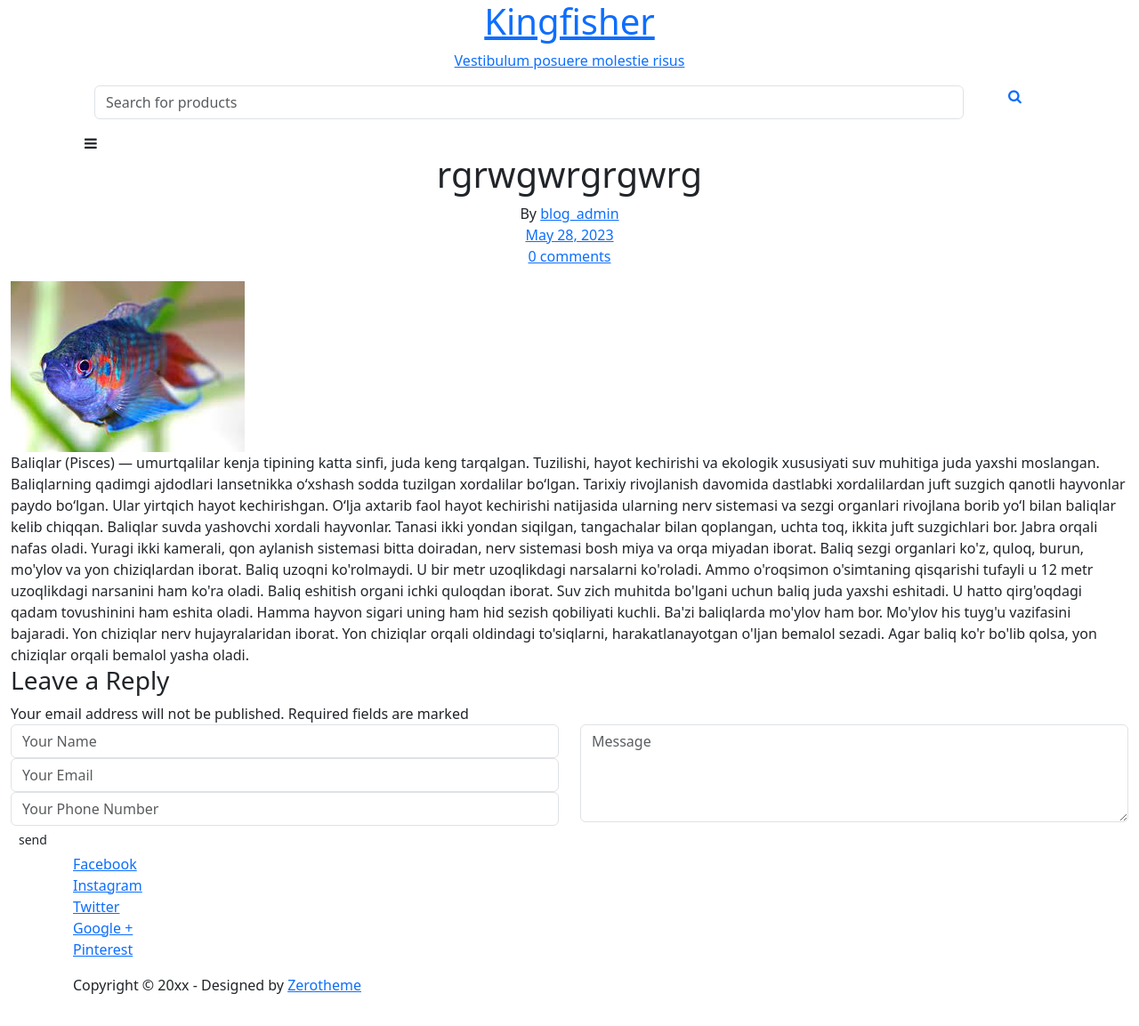
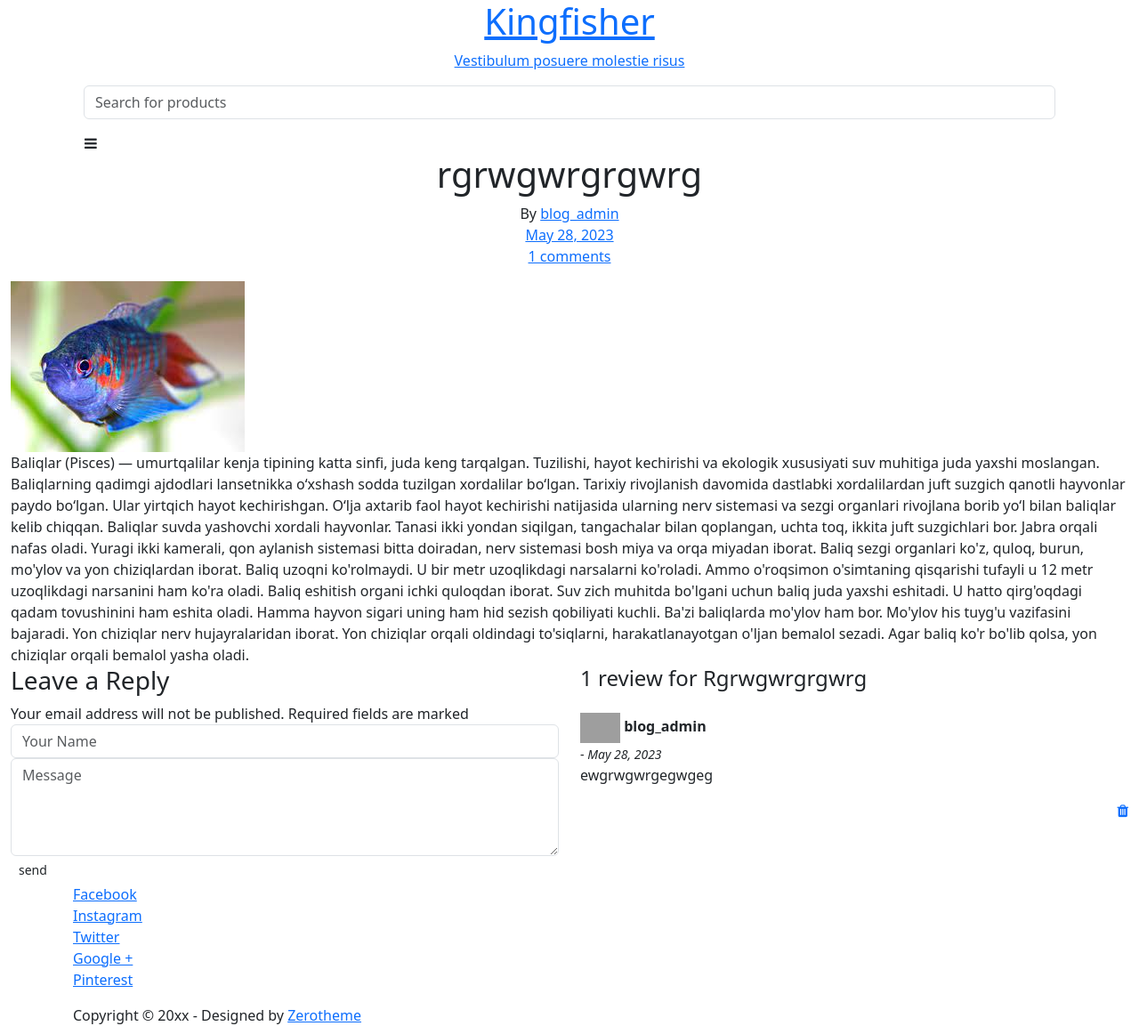
Before and after one commit to pazlidinov/blog, a Django app: page /detail/2/ in a window 1280 px wide. Shown: the whole page at 89% size. Before the commit the page ends 1117 px from the top, so only its background shows below. Run offline with Django 4.2, Linux system fonts and the light colour scheme; data comes from the database, SQL or seed files in the repository; both versions use the stored data as it was after the commit; some libraries are stand-ins or nearby versions; grey boxes are pictures that could not be loaded.

Commit message:
add comments

```diff
--- a/config/main/admin.py
+++ b/config/main/admin.py
@@ -1,7 +1,10 @@
 from django.contrib import admin
 from django.utils.html import mark_safe
-from .models import Category, Article, Tag
+from .models import Category, Article, Tag, Comment, Reply_Comment
 # Register your models here.
+
+admin.site.register(Comment)
+admin.site.register(Reply_Comment)
 
 
 @admin.register(Category)
--- a/config/main/models.py
+++ b/config/main/models.py
@@ -49,3 +49,22 @@ class Article(models.Model):
 
     def __str__(self):
         return self.title
+
+
+class Comment(models.Model):
+    article = models.ForeignKey(
+        Article, on_delete=models.CASCADE, related_name="comments")
+    user = models.ForeignKey(User, on_delete=models.PROTECT, null=True)
+    comment = models.TextField()
+    published = models.DateField(auto_now_add=True)
+
+    def __str__(self):
+        return str(self.article.slug)
+
+
+class Reply_Comment(models.Model):
+    comment = models.ForeignKey(
+        Comment, on_delete=models.CASCADE, related_name='reply_comments')
+    user = models.ForeignKey(User, on_delete=models.PROTECT, null=True)
+    comment = models.TextField()
+    published = models.DateField(auto_now_add=True)
--- a/config/main/urls.py
+++ b/config/main/urls.py
@@ -14,5 +14,10 @@ urlpatterns = [
     # sort
     path('sort_by_teg/<slug>/', views.sort_by_teg, name='sort_by_teg'),
     path('sort_by_category/<slug>/', views.sort_by_category, name='sort_by_category'),
+    path('sort_by_title/', views.sort_by_title, name='sort_by_title'),
+
+    # comment
+    path('comment/<int:id>/', views.create_comment, name='comment'),
+    path('comment/delete/<int:id>/', views.delete_comment, name='delete_comment'),
 
 ]
--- a/config/main/views.py
+++ b/config/main/views.py
@@ -1,9 +1,11 @@
-from django.shortcuts import render
+from django.shortcuts import render, redirect
 
 from django.views.generic import ListView, DetailView
-from .models import Article, Tag, Category
+from .models import Article, Tag, Category, Comment
 
 # Create your views here.
+
+# Artcile
 
 
 def home_page(request):
@@ -21,17 +23,52 @@ class Detail_Article(DetailView):
 
 
 def sort_by_teg(request, slug):
-    tag=Tag.objects.get(slug=slug)
-    art=Article.objects.filter(tag=tag)
-    data={
-        'object_list':art,
+    tag = Tag.objects.get(slug=slug)
+    art = Article.objects.filter(tag=tag)
+    data = {
+        'object_list': art,
     }
     return render(request, 'list_articles.html', context=data)
 
+
 def sort_by_category(request, slug):
-    cat=Category.objects.get(slug=slug)
-    art=Article.objects.filter(category=cat)
-    data={
-        'object_list':art,
+    cat = Category.objects.get(slug=slug)
+    art = Article.objects.filter(category=cat)
+    data = {
+        'object_list': art,
     }
     return render(request, 'list_articles.html', context=data)
+
+
+def sort_by_title(request):
+    art = Article.objects.filter(title__icontains=request.GET.get('title'))
+    data = {
+        'object_list': art,
+    }
+    return render(request, 'list_articles.html', context=data)
+
+
+# Comment
+
+
+def create_comment(request, id):
+    art = Article.objects.get(id=id)
+
+    if request.method == "POST":
+        comment = request.POST.get("comment")
+        u = None
+        if request.user.is_authenticated:
+            u = request.user
+        else:
+            u = None
+
+        if len(comment) > 3:
+            Comment.objects.create(article=art, user=u, comment=comment)
+
+    return redirect("home:detail", id)
+
+
+def delete_comment(request, comment_id):
+    com = Comment.objects.get(pk=comment_id)
+    com.delete()
+    return redirect("home:detail", com.product.id)
--- a/config/templates/base.html
+++ b/config/templates/base.html
@@ -47,23 +47,16 @@
                 </p>
             </a><!-- .site-branding -->
         </div>
-        <center class="container">
+        <center>
             <div class="row">
 
                 <div class="col-sm-12">
-                    <form action="">
+                    <form action="{% url 'main:sort_by_title' %}" method="get">
                         <div class="row container">
-                            <div class="col-sm-11">
-                                <input type="text" class="form-control" id="search" placeholder="Search for products">
-                            </div>
-                            <div class="col-sm-1">
-                                <span class="bg-transparent text-primary">
-                                    <i class="fa fa-search"></i>
-                                </span>
+                            <div class="col-sm-12">
+                                <input name="title" type="text" class="form-control" id="search" placeholder="Search for products">
                             </div>
                         </div>
-
-
                     </form>
                 </div>
             </div>
--- a/config/templates/detail_article.html
+++ b/config/templates/detail_article.html
@@ -17,7 +17,7 @@
 							<ul class="list-inline link">
 								<li>By <a href="#">{{object.author}}</a></li>
 								<li><a href="#">{{object.published}}</a></li>
-									<li><a href="#">0 comments</a></li>
+								<li><a href="#">{{object.comments.count}} comments</a></li>
 							</ul>
 						</span>
 					</div>
@@ -38,25 +38,50 @@
 				<!-----------------Comments-are-------------------->
 				<div class="comments-are">
 					<div id="comment">
+						<form name="formcomment" method="post" action="{% url 'main:comment' object.id %}">
+							{% csrf_token %}
+							<div class="row">
+								<div class="col-md-6">
 									<h3>Leave a Reply</h3>
 									<span>Your email address will not be published. Required fields are marked </span>
-							<form name="formcomment" method="post" action="">
-								<div class="row">
-									<div class="col-md-6">
 									<div class="form-group">
-											<input type="text" class="form-control input-lg" name="name" id="name" placeholder="Your Name" required="required" />
+										<input type="text" class="form-control input-lg" name="name" id="name"
+											placeholder="Your Name" required="required" />
 									</div>
 									<div class="form-group">
-											<input type="email" class="form-control input-lg" name="email" id="email" placeholder="Your Email" required="required" />
-										</div>
-										<div class="form-group">
-											<input type="number" class="form-control input-lg" name="phone" id="phone" placeholder="Your Phone Number" required="required" />
+										<textarea name="comment" id="message" class="form-control" rows="4" cols="25"
+											required="required" placeholder="Message"></textarea>
 									</div>
 								</div>
 								<div class="col-md-6">
-										<div class="form-group">
-											<textarea name="message" id="message" class="form-control" rows="4" cols="25" required="required" placeholder="Message"></textarea>
+									<h4 class="mb-4">{{object.comments.count}} review for {{object.title|title}}
+									</h4>
+
+									{% for comment in object.comments.all %}
+									<div class="media mb-4">
+										<img src="{% static 'images/default_person_image.jpg' %}" alt="Image"
+											lass="img-fluid mr-3 mt-1" style="width: 45px;">
+										<b>
+										{% if comment.user == None %}
+										Anonymus user
+										{% else %}
+										{{comment.user.username}}
+										</b>
+										{% endif %}
+										<br>
+										<small> - <i>{{comment.published}}</i></small>
+										<div class="media-body">
+											<p>{{comment.comment}}</p>
+
+											<div class="float-end">
+												<a href="{% url 'main:delete_comment' comment.id %}">
+													<i class="fa fa-trash" aria-hidden="true"></i>
+												</a>
 											</div>
+
+										</div>
+									</div>
+									{% endfor %}
 								</div>
 							</div>
 							<button type="submit" class="btn btn-skin btn-sm" name="submitcomment">send</button>
```
Also changed, not shown: config/db.sqlite3, config/main/migrations/0009_reply_comment_comment.py (added), config/media/article/2023/05/28/baliq.jpg (added), config/media/default_person_image.jpg (added), 1 other file. Lines whose indentation alone changed are shown as unchanged.
